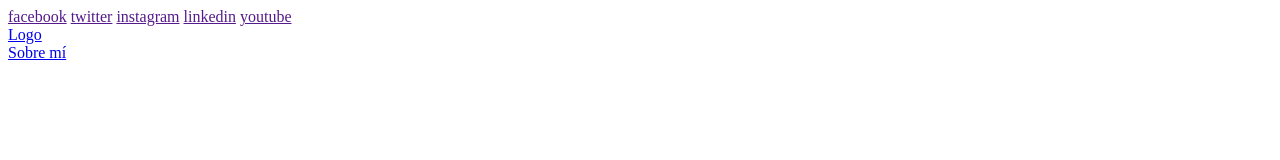
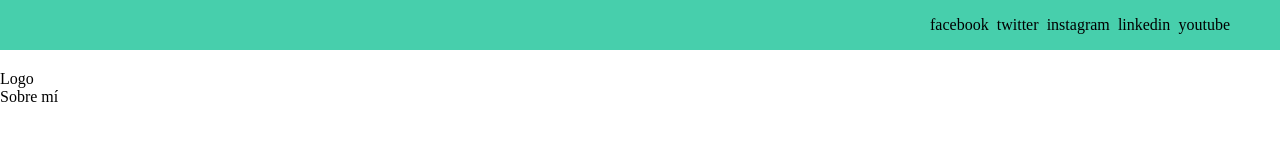
Before and after one commit to joaogarduno/layout-practice, a plain HTML site: page index.html in a window 1280 px wide. Drawn offline with Linux system fonts and the light colour scheme.

Commit message:
Estructura 2: Estructura basica del diseño de <header> ->  en CSS

```diff
--- a/css/main.css
+++ b/css/main.css
@@ -0,0 +1,56 @@
+body{
+    margin: 0;
+    padding: 0;
+    position: fixed;
+    top: 0;
+    bottom: 0;
+    left: 0;
+    right: 0;
+}
+a{
+    text-decoration: none;
+    display: inline;
+    color: black;
+}
+header{
+    width: 100%;
+    height: 140px;
+    display: grid;
+    grid-template-rows: 1fr 1fr;
+}
+/*  */
+header .header-icons-container{
+    width: 100%;
+    height: 50px;
+    display: grid;
+    background-color: #47CFAC;
+}
+header .header-icons-container .icons{
+    width: 300px;
+    height: auto;
+    display: flex;
+    justify-items: flex-end;
+    align-items: center;
+    justify-content: space-between;
+    justify-self: end;
+    margin-right: 50px;
+}
+
+/* otra version */
+/* header {
+  width: 100%;
+  display: grid;
+  grid-template-rows: 50px 90px;
+}
+
+header .header-icons-container {
+  width: 100%;
+  display: flex;
+  background-color: #47cfac;
+  justify-content: flex-end;
+  align-items: center;
+}
+
+header .header-icons-container .icons {
+  margin-right: 50px;
+} */
--- a/index.html
+++ b/index.html
@@ -10,8 +10,8 @@
 <body>
     <!-- BARRA DE NAVEGACION -->
     <header>
-        <section>
-            <div>
+        <section class="header-icons-container">
+            <div class="icons">
                 <a href="">facebook</a>
                 <a href="">twitter</a>
                 <a href="">instagram</a>
@@ -20,10 +20,10 @@
             </div>
         </section>
         <nav>
-            <section>
+            <section class="nav-logo-container">
                 <a href="#">Logo</a>
             </section>
-            <section>
+            <section class="profile-link">
                 <a href="perfil.html">Sobre mí</a>
             </section>
         </nav>
```
